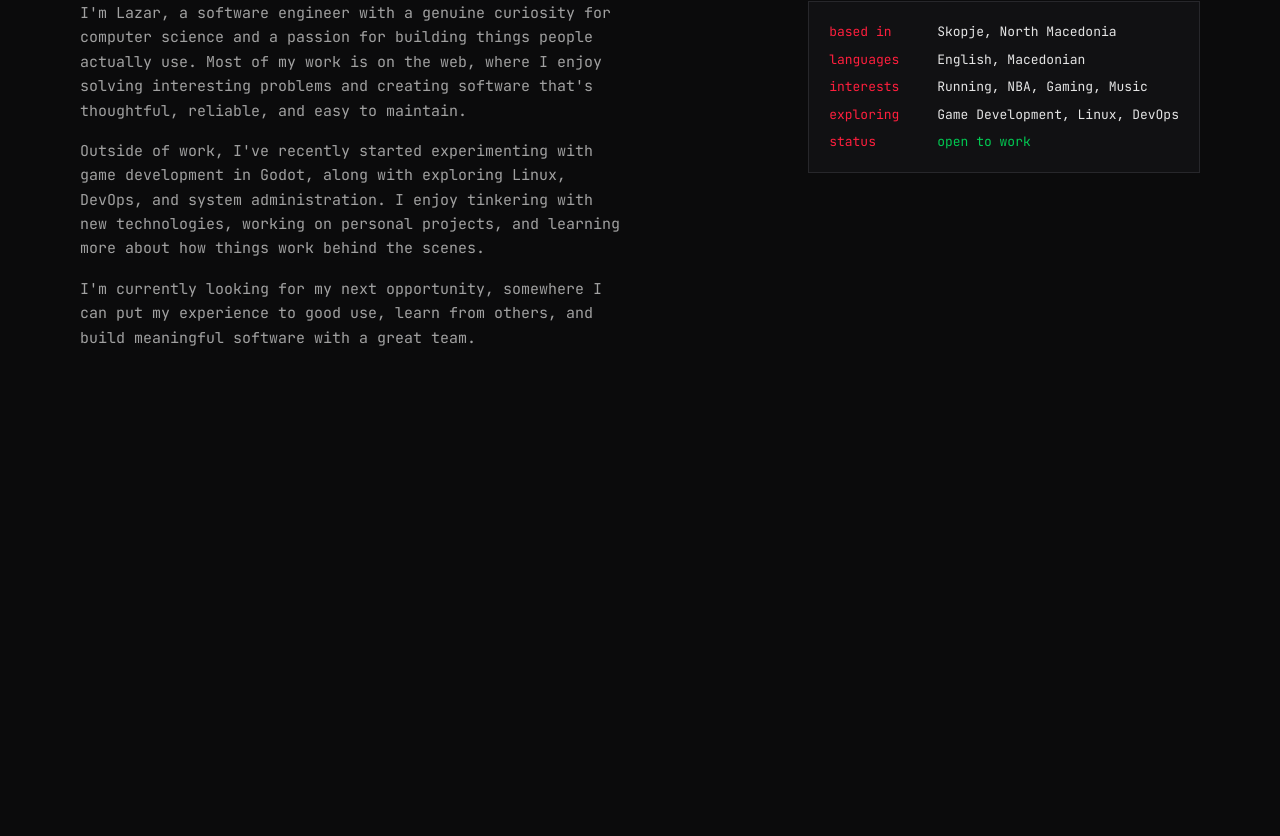
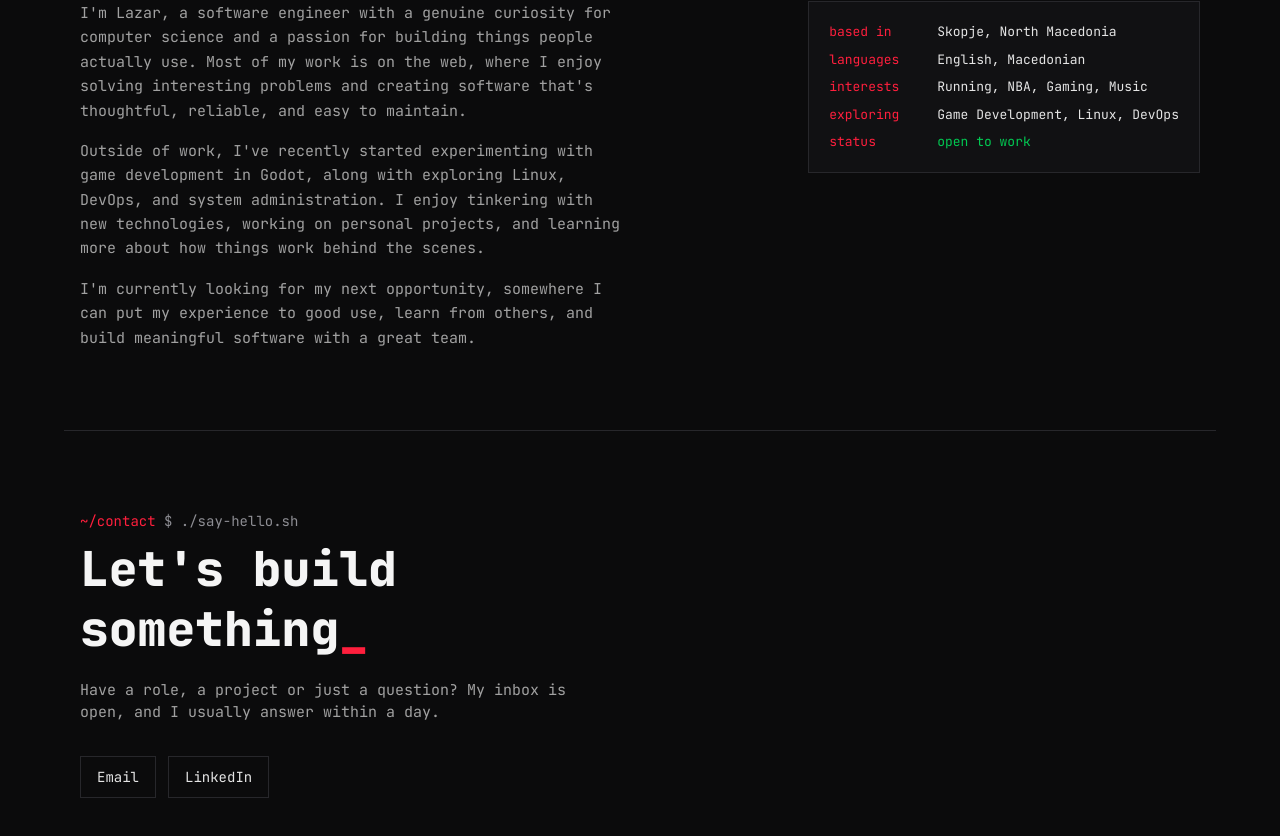
Before and after one commit to lazartrajkovski/portfolio, a React (Vite) app: page / in a window 1280 px wide. Shown: the part 2731-3567 px from the top of the page. Before the commit the page ends 3161 px from the top, so only its background shows below. Built offline with nearby package versions, Linux system fonts and the light colour scheme.

Commit message:
Add Contact component

```diff
--- a/src/App.tsx
+++ b/src/App.tsx
@@ -4,6 +4,7 @@ import Experience from './components/Experience'
 import Projects from './components/Projects'
 import Skills from './components/Skills'
 import About from './components/About'
+import Contact from './components/Contact'
 
 function App() {
   return (
@@ -14,6 +15,7 @@ function App() {
       <Projects />
       <Skills />
       <About />
+      <Contact />
     </>
   )
 }
--- /dev/null
+++ b/src/components/Contact.tsx
@@ -0,0 +1,46 @@
+function Contact() {
+  const links = [
+    {
+      label: 'Email',
+      href: 'mailto:lazar.trajkovski@hotmail.com',
+    },
+    {
+      label: 'LinkedIn',
+      href: 'https://www.linkedin.com/in/lazar-trajkovski/',
+    },
+  ]
+  return (
+    <>
+      <section
+        id="contact"
+        className="border-line mx-auto max-w-6xl border-t px-4 py-20"
+      >
+        <p className="text-muted mb-2 text-sm">
+          <span className="text-accent">~/contact</span> $ ./say-hello.sh
+        </p>
+        <h2 className="max-w-[18ch] text-4xl leading-tight font-extrabold text-neutral-100 sm:text-5xl">
+          Let's build something
+          <span className="text-accent">_</span>
+        </h2>
+        <p className="mt-5 max-w-[55ch] text-[15px] text-neutral-400">
+          Have a role, a project or just a question? My inbox is open, and I
+          usually answer within a day.
+        </p>
+        <div className="mt-8 flex flex-wrap gap-3 text-sm">
+          {links.map((link) => (
+            <a
+              key={link.label}
+              href={link.href}
+              target="_blank"
+              className="border-line hover:border-accent hover:text-accent border px-4 py-2.5 text-neutral-200 transition"
+            >
+              {link.label}
+            </a>
+          ))}
+        </div>
+      </section>
+    </>
+  )
+}
+
+export default Contact
```
